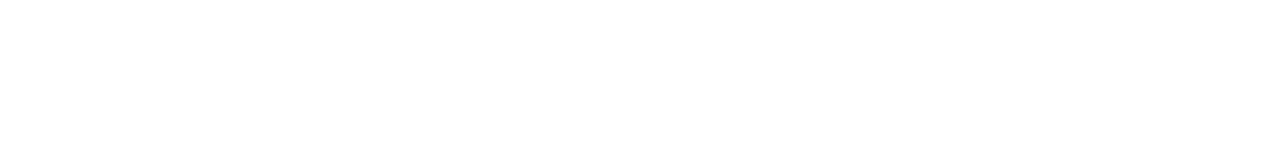
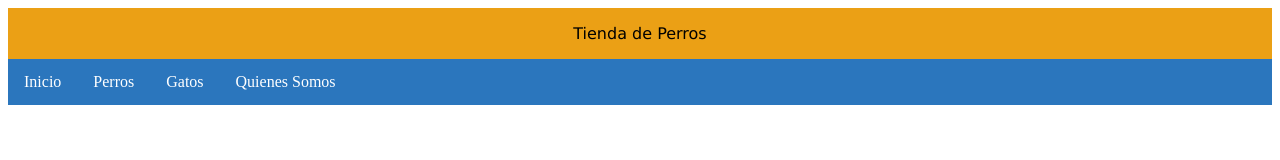
Before and after one commit to KiMberly006/tienda-online, a plain HTML site: page perros.html in a window 1280 px wide. Drawn offline with Linux system fonts and the light colour scheme.

Commit message:
cambion tienda online

```diff
--- a/perros.html
+++ b/perros.html
@@ -0,0 +1,50 @@
+<html>
+<head>
+<style>
+body {
+  background-color: rgb(255, 255, 255);
+}
+ /* Style the top navigation bar */
+.topnav {
+  overflow: hidden;
+  background-color: rgb(43, 118, 189);
+}
+
+/* Style the topnav links */
+.topnav a {
+  float: left;
+  display: block;
+  color: rgb(255, 255, 255);
+  text-align: center;
+  padding: 14px 16px;
+  text-decoration: none;
+}
+
+/* Change color on hover */
+.topnav a:hover {
+  background-color: rgb(0, 0, 0);
+  color: rgb(255, 255, 255);
+}
+.toptitul {
+  overflow: hidden;
+  background-color:rgb(235, 160, 21);
+  font-family: verdana;
+  font-size: 100%;
+  text-align: center;
+}
+</style>
+</head>
+<body>
+
+<div class="toptitul">
+    <p> Tienda de Perros</p>
+</div>
+
+
+ <div class="topnav">
+    <a href="index.html">Inicio</a>
+    <a href="perros.html">Perros</a>
+    <a href="gatos.html">Gatos</a>
+    <a href="quienes somos.html">Quienes Somos</a>
+
+  </div>
```
Also changed, not shown: index.html (+2 -0 lines).
